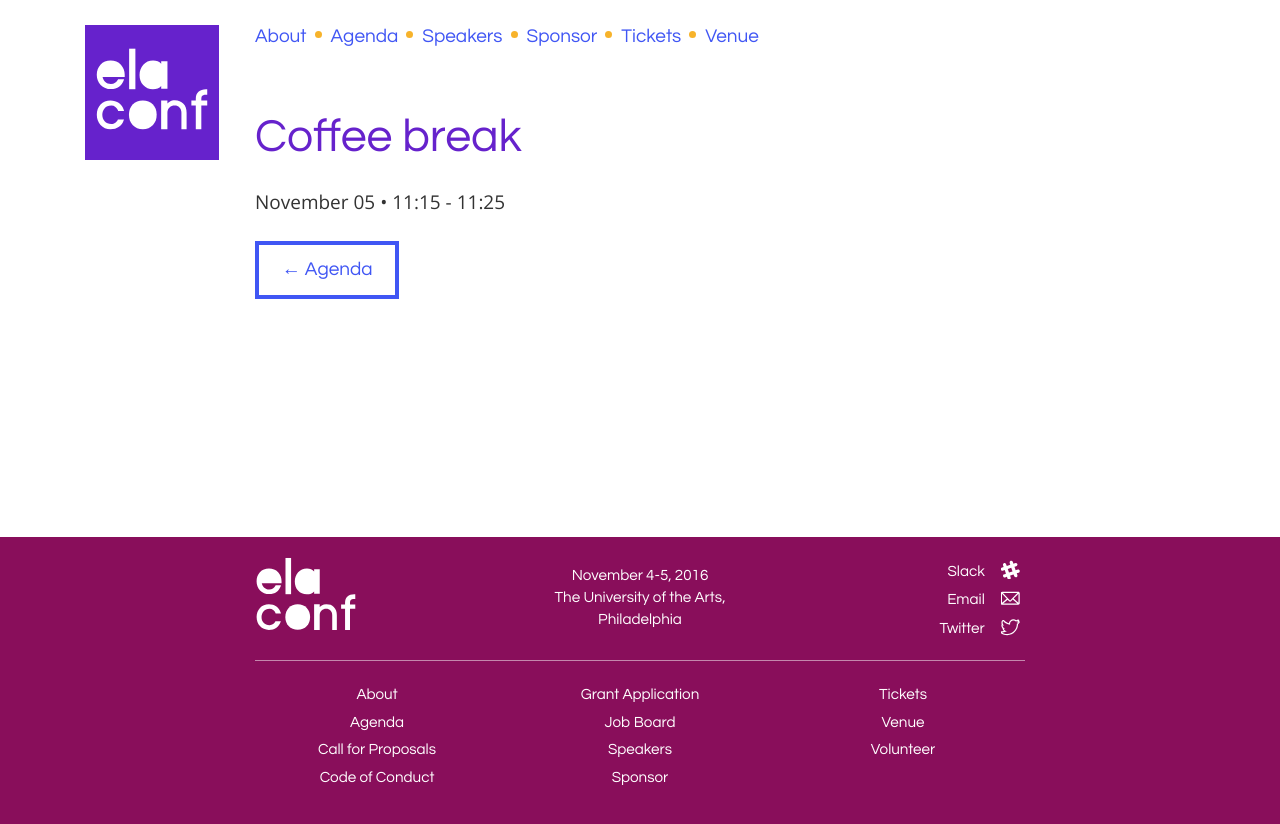
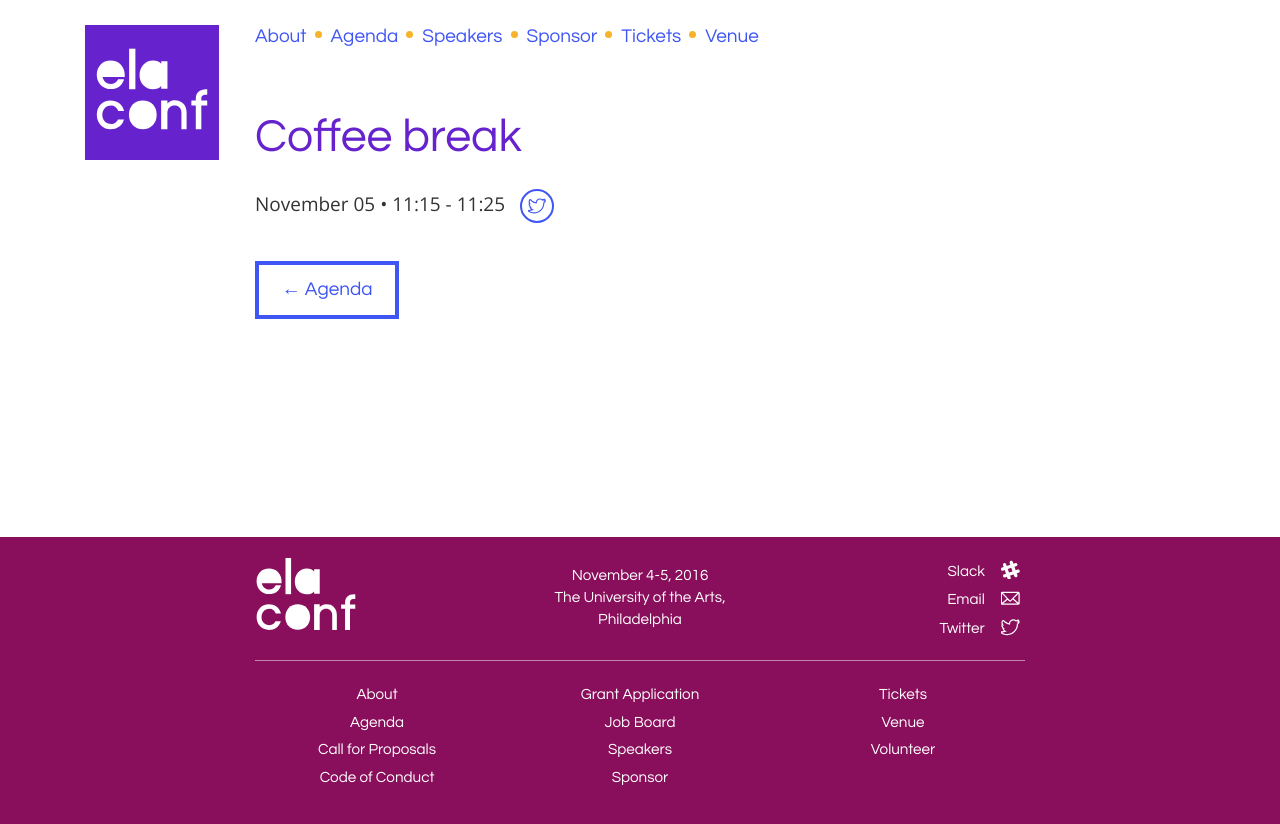
Before and after one commit to elaconf/elaconf.github.io, a Jekyll site: the page built from _agenda/15-coffee-break.md, in a window 1280 px wide. Shown: the top 824 px of the page. Built offline with Jekyll 4.4.1, drawn with Linux system fonts in a browser that asks for light colours.

Commit message:
:bird: adds twitter buttons

```diff
--- a/_layouts/agenda.html
+++ b/_layouts/agenda.html
@@ -1,24 +1,41 @@
 ---
 layout: default
 ---
-
-
+{% assign handle = '' %}
+{% assign speakers = '' %}
 <section>
   <div class="limiter-side limiter pull-up">
     <h1>{{page.title}}</h1>
     {% if page.speakers %}
-    <p>{% for s in page.speakers %}{% assign items = (site.speakers | where: "title", s ) %}
+    <p>{% for speaker in page.speakers %}{% assign items = (site.speakers | where: "title", speaker ) %}
       {% assign image = items[0].image %}
-      <a href="{{site.baseurl}}/{{items[0].category}}/{{s |slugify}}/" class="agenda-speaker-link"><span alt="{{page.title}}" class="speaker-img-small" style="background-image:url({{site.baseurl}}/images/{{items[0].category}}/{% if image %}{{image}}{% else %}{{items[0].title | slugify}}.png{% endif %}),{{site.gradient}}"></span>{{s}}</a>
+      <a href="{{site.baseurl}}/{{items[0].category}}/{{speaker |slugify}}/" class="agenda-speaker-link"><span alt="{{page.title}}" class="speaker-img-small" style="background-image:url({{site.baseurl}}/images/{{items[0].category}}/{% if image %}{{image}}{% else %}{{items[0].title | slugify}}.png{% endif %}),{{site.gradient}}"></span>{{speaker}}</a>
+      {% if items[0].social == 'twitter' %}{% assign handle = handle | append: ' @' | append: items[0].handle %}{% else %}{% assign speakers = speakers | append: speaker %}{% endif %}
       {% endfor %}{% if page.moderator %}
       {% assign items = (site.speakers | where: "title", page.moderator ) %}
       {% assign image = items[0].image %}
       <a href="{{site.baseurl}}/speakers/{{page.moderator |slugify}}/" class="agenda-speaker-link"><span style="background-image:url({{site.baseurl}}/images/speakers/{% if image %}{{image}}{% else %}{{items[0].title | slugify}}.png{% endif %})" class="agenda-speaker"></span>{{ page.moderator}} (moderator)</a>
       {% endif %}</p>
       {% endif %}
-      <p>{% if page.room %}<strong>{% if page.breakout %}Room {% endif %}{{page.room}}</strong> &bull; {% endif %}{{page.date | date: '%B %d'}}{% if page.time %} &bull; {{page.time}}{% endif %}</p>
+
+      {% capture tweet %}Hear "{{page.title}}" {% if handle != '' %}by{{handle}}{% else %}by {{speakers}}{% endif %} at @elaconf on Nov {{page.date | date: '%-d'}} {{site.url}}{{page.url}} 💜 ✨{% endcapture %}
+
+      <p>{% if page.room %}<strong>{% if page.breakout %}Room {% endif %}{{page.room}}</strong> &bull; {% endif %}{{page.date | date: '%B %d'}}{% if page.time %} &bull; {{page.time}}{% endif %} <a class="twitter-share-button js-tweet" href="https://twitter.com/intent/tweet?text={{tweet | url_encode}}">{% include svg/twitter.svg %}</a></p>
+
       {% if page.video %}<p><a href="{{page.video}}">Watch on YouTube</a></p>{% endif %}
+
       {{content}}
-      <p><a href="{{site.baseurl}}/agenda/" class="button">&larr; Agenda</a></p>
+
+      <div class="button-footer">
+        <p><a href="{{site.baseurl}}/agenda/" class="button">&larr; Agenda</a></p>
+      </div>
   </div>
 </section>
+
+<script>
+$('a.js-tweet').click(function() {
+  window.open(
+    this.href, 'mywindow', 'menubar=no,scrollbars=no,top=20,left=20,resizable=no,width=550,height=300');
+    return false;
+  });
+</script>
--- a/_layouts/speaker.html
+++ b/_layouts/speaker.html
@@ -17,5 +17,7 @@ layout: default
     {% if talk.speakers contains page.title or talk.moderator == page.title %}<li><a href="{{site.baseurl}}{{talk.url}}">{{talk.title}}</a></li>{% endif %}
     {% endfor %}
   </ul>{% endif %}
-  <p style="margin-top: 2em;"><a href="/{% if page.category == 'organizers' %}about#{% endif %}{{page.category}}" class="button">&larr; {{page.category | capitalize}}</a></p>
+  <div class="button-footer">
+    <p><a href="/{% if page.category == 'organizers' %}about#{% endif %}{{page.category}}" class="button">&larr; {{page.category | capitalize}}</a></p>
+  </div>
 </section>
--- a/_sass/_agenda.scss
+++ b/_sass/_agenda.scss
@@ -115,3 +115,36 @@
 .session-lunch.session-lunch.session-lunch td {
   background: transparent;
 }
+
+.twitter-share-button {
+  border: 2px solid $link-color;
+  border-radius: 100%;
+  display: inline-block;
+  margin-left: .5em;
+
+  &:hover {
+    background: $link-hover;
+    border-color: $link-hover;
+
+    path {
+      fill: $white;
+    }
+  }
+
+  svg {
+    height: 30px;
+    padding: 6px;
+    vertical-align: middle;
+    width: 30px;
+
+    path {
+      fill: $link-color;
+    }
+
+  }
+
+}
+
+.button-footer {
+  margin-top: 2em;
+}
```
